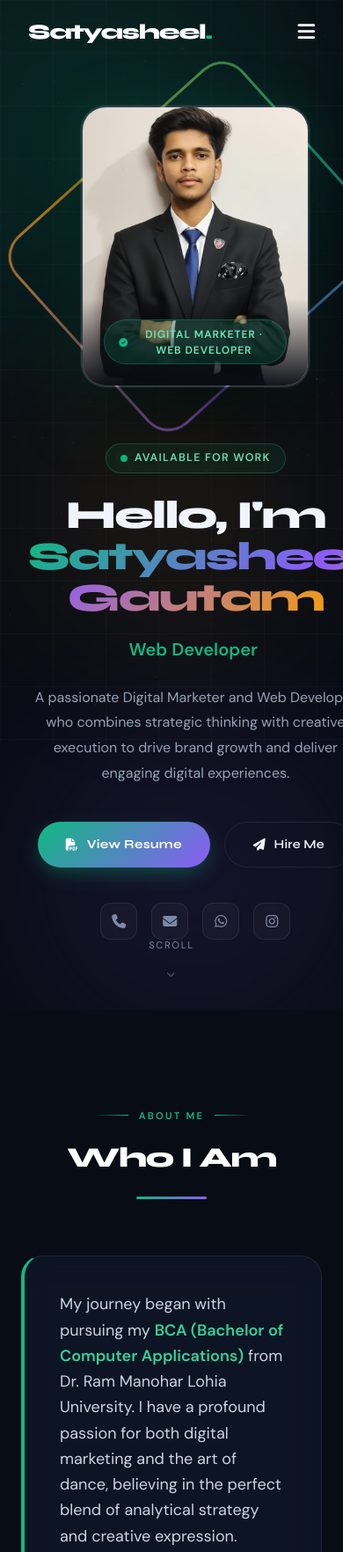
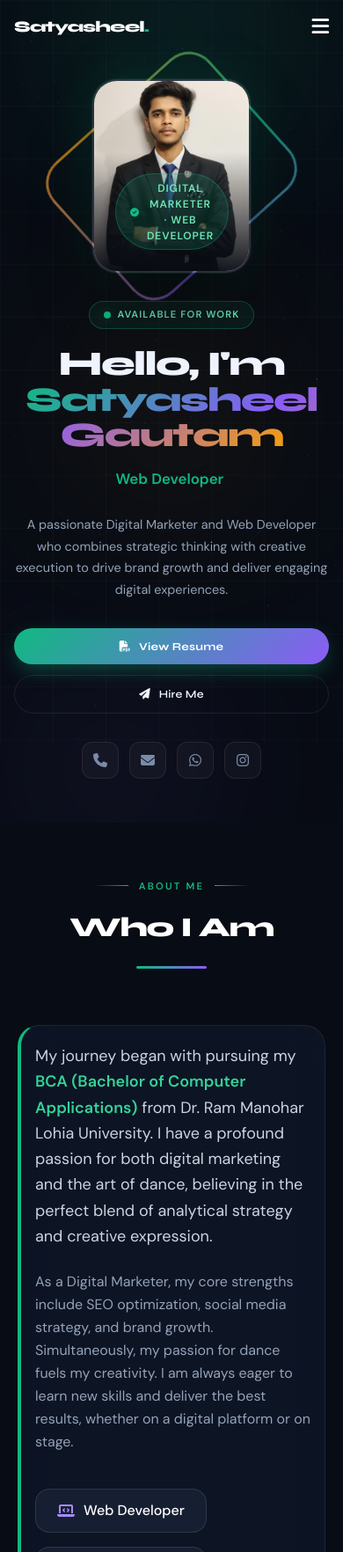
Before and after one commit to satyasheel87/Portfolio-website, a plain HTML site: page files/index.html in a window 390 px wide. Shown: the top 1764 px of the page at 88% size. Drawn offline with nearby package versions, Linux system fonts and the light colour scheme.

Commit message:
CSS update

```diff
--- a/files/style.css
+++ b/files/style.css
@@ -571,3 +571,190 @@ h1, h2, h3, h4, .font-heading {
 
 /* ─── FOOTER ─── */
 footer { border-top: 1px solid var(--border); }
+
+/* ============================================
+   MOBILE RESPONSIVE FIXES
+   ============================================ */
+
+/* ── Small tablets & large phones (max 768px) ── */
+@media (max-width: 768px) {
+
+    /* Navbar */
+    .nav-inner {
+        padding: 1rem 1.25rem;
+    }
+    .nav-logo {
+        font-size: 1.25rem;
+    }
+
+    /* Hero Section */
+    #profile-banner {
+        padding: 100px 1.25rem 60px;
+        min-height: 100svh;
+    }
+    .hero-grid {
+        gap: 2rem;
+    }
+    .hero-title {
+        font-size: clamp(2.2rem, 9vw, 3.2rem);
+        margin-bottom: 1rem;
+    }
+    .hero-desc {
+        font-size: 0.9rem;
+        line-height: 1.7;
+        max-width: 100%;
+        margin-bottom: 2rem;
+    }
+    .typewriter-line {
+        font-size: 1.05rem;
+        margin-bottom: 1.25rem;
+    }
+    .availability-pill {
+        font-size: 0.7rem;
+        margin-bottom: 1.25rem;
+    }
+    .hero-ctas {
+        gap: 0.75rem;
+        margin-bottom: 2rem;
+        flex-wrap: wrap;
+        justify-content: center;
+    }
+    .btn-primary, .btn-outline {
+        padding: 0.75rem 1.5rem;
+        font-size: 0.8rem;
+        width: 100%;
+        justify-content: center;
+    }
+    .hero-socials {
+        gap: 0.75rem;
+        justify-content: center;
+        flex-wrap: wrap;
+    }
+
+    /* Profile Image */
+    .profile-image-wrapper {
+        width: 220px;
+        height: 270px;
+        margin: 0 auto;
+    }
+    .profile-ring-mask {
+        inset: -10px;
+    }
+
+    /* Blobs — smaller on mobile */
+    .blob-1 { width: 280px; height: 280px; }
+    .blob-2 { width: 220px; height: 220px; }
+    .blob-3 { width: 180px; height: 180px; }
+
+    /* Sections general padding */
+    section.py-28 { padding-top: 4rem; padding-bottom: 4rem; }
+    section.py-24 { padding-top: 3.5rem; padding-bottom: 3.5rem; }
+    .container { padding-left: 1.25rem !important; padding-right: 1.25rem !important; }
+
+    /* Section titles */
+    .section-title {
+        font-size: clamp(1.6rem, 7vw, 2.5rem);
+    }
+
+    /* Glass cards padding */
+    .glass-card.p-8,
+    .glass-card.p-10 {
+        padding: 1.5rem !important;
+    }
+
+    /* Timeline items */
+    .timeline-item {
+        flex-direction: column;
+        gap: 1rem;
+    }
+    .timeline-icon {
+        width: 44px;
+        height: 44px;
+        font-size: 1.1rem;
+    }
+
+    /* Project cards */
+    .project-img { height: 170px; }
+
+    /* Contact section */
+    #contact .glass-card {
+        padding: 1.75rem 1.25rem !important;
+    }
+    #contact .grid-cols-2 {
+        grid-template-columns: 1fr 1fr !important;
+        gap: 0.75rem;
+    }
+    .contact-info-card {
+        padding: 1rem 0.6rem;
+        gap: 0.5rem;
+    }
+    .contact-info-card i {
+        font-size: 1.4rem;
+    }
+    .contact-info-card .text-white {
+        font-size: 0.75rem !important;
+    }
+    .contact-info-card .text-xs {
+        font-size: 0.65rem !important;
+    }
+
+    /* Form */
+    .form-input {
+        font-size: 0.875rem;
+        padding: 0.8rem 1rem;
+    }
+    #submit-btn {
+        width: 100%;
+        justify-content: center;
+        padding: 0.85rem 2rem !important;
+    }
+
+    /* Scroll hint hidden on mobile */
+    .scroll-hint { display: none; }
+
+    /* Footer */
+    footer { padding: 1.5rem 1rem; }
+    footer p { font-size: 0.8rem; }
+}
+
+/* ── Very small phones (max 400px) ── */
+@media (max-width: 400px) {
+
+    .nav-inner { padding: 0.9rem 1rem; }
+    .nav-logo { font-size: 1.1rem; }
+
+    #profile-banner { padding: 90px 1rem 50px; }
+
+    .hero-title {
+        font-size: clamp(1.9rem, 10vw, 2.5rem);
+    }
+    .profile-image-wrapper {
+        width: 180px;
+        height: 220px;
+    }
+    .btn-primary, .btn-outline {
+        font-size: 0.78rem;
+        padding: 0.7rem 1.25rem;
+    }
+    .section-title {
+        font-size: clamp(1.4rem, 8vw, 2rem);
+    }
+    #contact .grid-cols-2 {
+        grid-template-columns: 1fr 1fr !important;
+    }
+    .contact-info-card {
+        padding: 0.75rem 0.4rem;
+    }
+    .glass-card.p-8,
+    .glass-card.p-10 {
+        padding: 1.25rem 1rem !important;
+    }
+    .skill-tag {
+        font-size: 0.72rem;
+        padding: 0.35rem 0.85rem;
+    }
+    .tag {
+        padding: 8px 14px;
+        font-size: 12px;
+    }
+}
```
